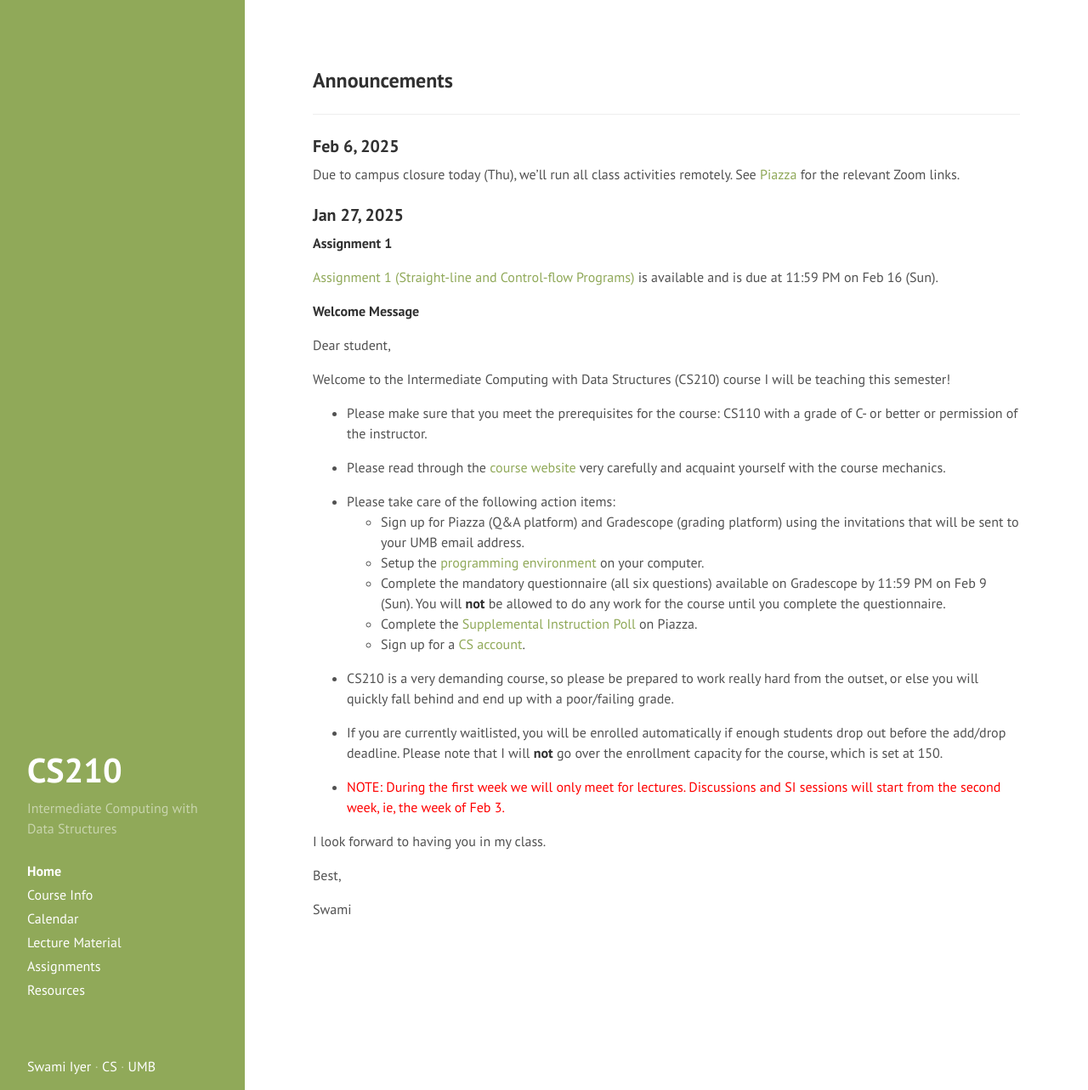
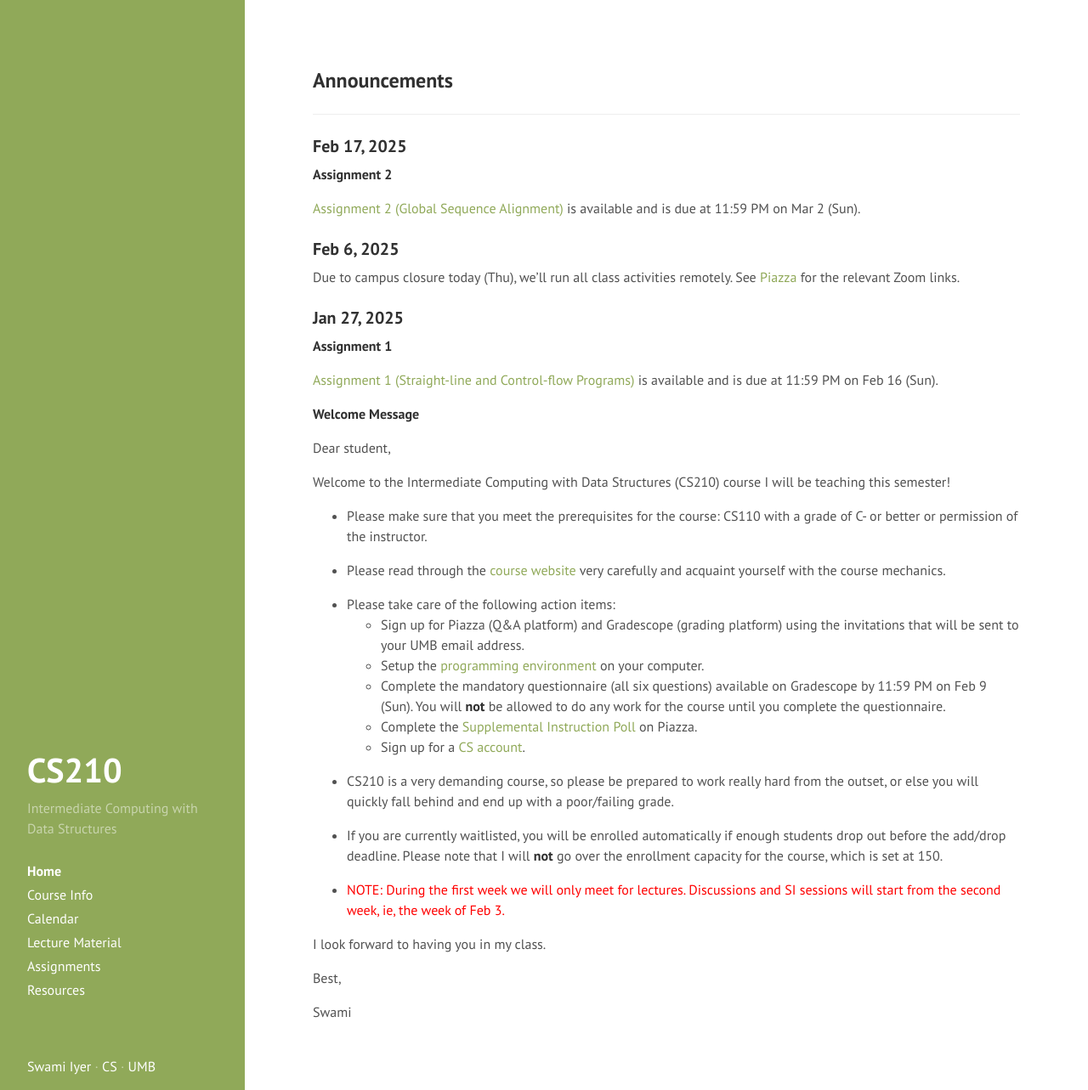
Before and after one commit to swamiiyer/swamiiyer.github.io, a Jekyll site: the page built from _pages/cs210/index.md, in a window 1280 px wide and 1283 px high. Shown: the whole window at 85% size. Built offline with Jekyll 4.4.1, drawn with Linux system fonts in a browser that asks for light colours.

Commit message:
Assignment 2 released

```diff
--- a/_pages/cs210/index.md
+++ b/_pages/cs210/index.md
@@ -4,6 +4,12 @@ layout: cs210_page
 title: Home
 order: 1
 ---
+
+### Feb 17, 2025
+
+**Assignment 2**
+
+ [Assignment 2 (Global Sequence Alignment)](assignments.html) is available and is due at 11:59 PM on Mar 2 (Sun).
 
 ### Feb 6, 2025
 
```
Also changed, not shown: _pages/cs110/index.md (+6 -0 lines), _pages/cs451/index.md (+6 -0 lines).
